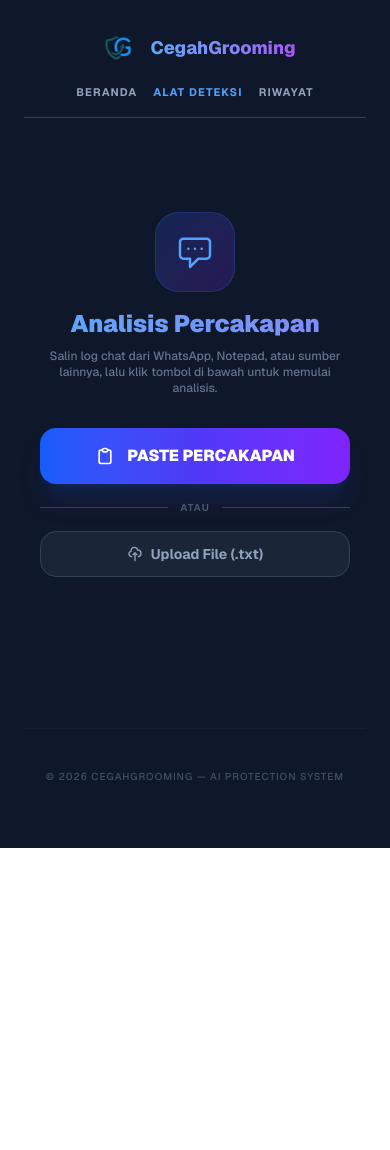
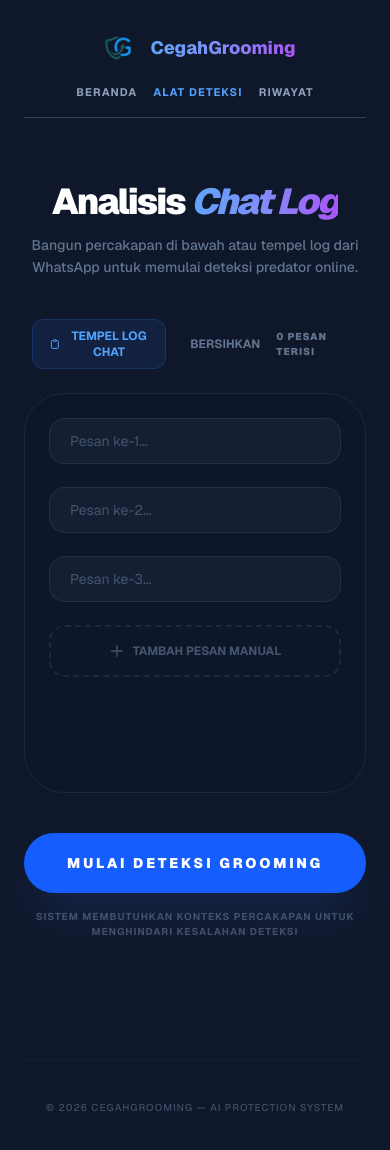
Before and after one commit to ilyfauzan/CegahGrooming, a Next.js app in the folder grooming-detector-ui/: page /detector in a window 390 px wide. Shown: the top 1150 px of the page. Before the commit the page ends 848 px from the top, so only its background shows below. Built offline with nearby package versions, Linux system fonts and the light colour scheme; no server answers.

Commit message:
Implementasi Dynamic Chat Input: Auto-split bubbles dan proteksi konteks minimal

```diff
--- /dev/null
+++ b/grooming-detector-ui/app/components/ChatInputBuilder.tsx
@@ -0,0 +1,165 @@
+"use client";
+import { useState, useRef, useEffect } from "react";
+
+interface ChatInputBuilderProps {
+  onAnalyze: (lines: string[]) => void;
+  isLoading: boolean;
+}
+
+export default function ChatInputBuilder({ onAnalyze, isLoading }: ChatInputBuilderProps) {
+  const [messages, setMessages] = useState<string[]>(["", "", ""]);
+  const scrollRef = useRef<HTMLDivElement>(null);
+
+  // Auto-scroll ke bawah saat pesan bertambah
+  useEffect(() => {
+    if (scrollRef.current) {
+      scrollRef.current.scrollTop = scrollRef.current.scrollHeight;
+    }
+  }, [messages.length]);
+
+  const handleMessageChange = (index: number, value: string) => {
+    const newMessages = [...messages];
+    newMessages[index] = value;
+    setMessages(newMessages);
+  };
+
+  const addMessage = () => {
+    setMessages([...messages, ""]);
+  };
+
+  const removeMessage = (index: number) => {
+    if (messages.length <= 1) {
+      setMessages([""]);
+      return;
+    }
+    const newMessages = messages.filter((_, i) => i !== index);
+    setMessages(newMessages);
+  };
+
+  const clearAll = () => {
+    if (confirm("Kosongkan semua pesan?")) {
+      setMessages(["", "", ""]);
+    }
+  };
+
+  const handlePaste = async () => {
+    try {
+      const text = await navigator.clipboard.readText();
+      if (!text) return;
+
+      // Bersihkan teks dan split berdasarkan baris
+      const lines = text
+        .split(/\n/)
+        .map(line => line.trim())
+        .filter(line => line.length > 0);
+
+      if (lines.length > 0) {
+        setMessages(lines);
+      }
+    } catch (err) {
+      alert("Gagal membaca clipboard. Pastikan izin diberikan.");
+    }
+  };
+
+  const handleAnalyze = () => {
+    const filteredMessages = messages.map(m => m.trim()).filter(m => m.length > 0);
+
+    if (filteredMessages.length < 3) {
+      alert("⚠️ Mohon masukkan minimal 3 pesan untuk deteksi yang akurat dan menghindari False Positive.");
+      return;
+    }
+
+    onAnalyze(filteredMessages);
+  };
+
+  return (
+    <div className="w-full max-w-2xl mx-auto space-y-6">
+      {/* Header Actions */}
+      <div className="flex items-center justify-between px-2">
+        <div className="flex gap-2">
+          <button
+            onClick={handlePaste}
+            className="flex items-center gap-2 px-4 py-2 bg-blue-500/10 border border-blue-500/20 rounded-xl text-blue-400 text-xs font-bold hover:bg-blue-500/20 transition-all"
+          >
+            <svg xmlns="http://www.w3.org/2000/svg" className="h-4 w-4" fill="none" viewBox="0 0 24 24" stroke="currentColor">
+              <path strokeLinecap="round" strokeLinejoin="round" strokeWidth={2} d="M9 5H7a2 2 0 00-2 2v12a2 2 0 002 2h10a2 2 0 002-2V7a2 2 0 00-2-2h-2M9 5a2 2 0 002 2h2a2 2 0 002-2M9 5a2 2 0 012-2h2a2 2 0 012 2" />
+            </svg>
+            TEMPEL LOG CHAT
+          </button>
+          <button
+            onClick={clearAll}
+            className="px-4 py-2 text-slate-500 text-xs font-bold hover:text-red-400 transition-all"
+          >
+            BERSIHKAN
+          </button>
+        </div>
+        <div className="text-[10px] font-black text-slate-500 uppercase tracking-widest">
+          {messages.filter(m => m.trim()).length} PESAN TERISI
+        </div>
+      </div>
+
+      {/* Chat Container */}
+      <div
+        ref={scrollRef}
+        className="relative bg-slate-900/50 border border-slate-800 rounded-[2.5rem] p-6 h-[400px] overflow-y-auto space-y-4 scroll-smooth custom-scrollbar"
+      >
+        {messages.map((msg, idx) => (
+          <div key={idx} className="flex items-start gap-3 group animate-in fade-in slide-in-from-bottom-2 duration-300">
+            <div className="flex-1 relative">
+              <textarea
+                value={msg}
+                onChange={(e) => handleMessageChange(idx, e.target.value)}
+                placeholder={`Pesan ke-${idx + 1}...`}
+                rows={1}
+                className="w-full bg-slate-800/50 border border-slate-700/50 rounded-2xl px-5 py-3 text-slate-200 text-sm focus:outline-none focus:ring-2 focus:ring-blue-500/50 focus:border-blue-500/50 resize-none transition-all placeholder:text-slate-600"
+                style={{ height: 'auto', minHeight: '44px' }}
+                onInput={(e) => {
+                  const target = e.target as HTMLTextAreaElement;
+                  target.style.height = 'auto';
+                  target.style.height = `${target.scrollHeight}px`;
+                }}
+              />
+              {/* Delete Button */}
+              <button
+                onClick={() => removeMessage(idx)}
+                className="absolute -right-2 -top-2 w-6 h-6 bg-slate-800 border border-slate-700 rounded-full flex items-center justify-center text-slate-500 hover:text-red-400 hover:border-red-400/50 opacity-0 group-hover:opacity-100 transition-all shadow-lg"
+              >
+                <svg xmlns="http://www.w3.org/2000/svg" className="h-3 w-3" fill="none" viewBox="0 0 24 24" stroke="currentColor">
+                  <path strokeLinecap="round" strokeLinejoin="round" strokeWidth={2} d="M6 18L18 6M6 6l12 12" />
+                </svg>
+              </button>
+            </div>
+          </div>
+        ))}
+
+        <button
+          onClick={addMessage}
+          className="w-full py-4 border-2 border-dashed border-slate-800 rounded-2xl text-slate-600 text-xs font-bold hover:border-slate-700 hover:text-slate-400 transition-all flex items-center justify-center gap-2"
+        >
+          <svg xmlns="http://www.w3.org/2000/svg" className="h-4 w-4" fill="none" viewBox="0 0 24 24" stroke="currentColor">
+            <path strokeLinecap="round" strokeLinejoin="round" strokeWidth={2} d="M12 4v16m8-8H4" />
+          </svg>
+          TAMBAH PESAN MANUAL
+        </button>
+      </div>
+
+      {/* Analyze Button */}
+      <div className="pt-4">
+        <button
+          onClick={handleAnalyze}
+          disabled={isLoading}
+          className={`w-full py-5 rounded-[2rem] font-black tracking-[0.2em] uppercase text-sm transition-all shadow-2xl ${
+            isLoading
+              ? "bg-slate-800 text-slate-500 cursor-not-allowed"
+              : "bg-blue-600 text-white shadow-blue-500/20 hover:scale-[1.02] hover:shadow-blue-500/40 active:scale-95"
+          }`}
+        >
+          {isLoading ? "Sedang Menganalisis..." : "Mulai Deteksi Grooming"}
+        </button>
+        <p className="text-center mt-4 text-slate-500 text-[10px] uppercase font-bold tracking-widest opacity-60">
+          Sistem membutuhkan konteks percakapan untuk menghindari kesalahan deteksi
+        </p>
+      </div>
+    </div>
+  );
+}
--- a/grooming-detector-ui/app/detector/page.tsx
+++ b/grooming-detector-ui/app/detector/page.tsx
@@ -3,7 +3,7 @@ import { useState, useRef } from "react";
 import { supabase } from "@/lib/supabase";
 
 import Navbar from "../components/Navbar";
-import PasteArea from "../components/PasteArea";
+import ChatInputBuilder from "../components/ChatInputBuilder";
 import ChatBubbleList, { ChatBubbleItem } from "../components/ChatBubbleList";
 import ResultSidebar from "../components/ResultDisplay";
 
@@ -19,7 +19,7 @@ export default function DetectorDashboard() {
     if (typeof window !== "undefined") {
       let id = localStorage.getItem("chat_session_id");
       if (!id) {
-        id = "user_" + Math.random().toString(36).substring(2, 9);
+        id = "ssn_" + Math.random().toString(36).substring(2, 9);
         localStorage.setItem("chat_session_id", id);
       }
       return id;
@@ -98,18 +98,18 @@ export default function DetectorDashboard() {
 
         // Simpan ke Supabase
         try {
-          await supabase.from("history_detection").insert([
-            {
-              text_input: line,
-              score: data.score,
-              status: data.status,
-              session_id: sessionId,
-              batch_id: batchId,
-              mode: data.mode_used || "auto",
-            },
-          ]);
-        } catch (e) {
-          console.error("Supabase Error:", e);
+          await supabase.from("grooming_logs").insert({
+            session_id: sessionId,
+            batch_id: batchId,
+            original_text: line,
+            translated_text: data.translated || line,
+            score: data.score,
+            status: data.status,
+            standalone_score: data.standalone_score || 0,
+            context_score: data.context_score || 0,
+          });
+        } catch (dbErr) {
+          console.error("DB Error:", dbErr);
         }
 
         // Small delay agar UI sempat render
@@ -180,7 +180,17 @@ export default function DetectorDashboard() {
 
         {/* STATE 1: Paste Area */}
         {view === "paste" && (
-          <PasteArea onMessagesReady={handleMessagesReady} loading={loading} />
+          <div className="flex-1 flex flex-col justify-center animate-in fade-in zoom-in-95 duration-700 py-10">
+            <div className="text-center mb-10 space-y-3">
+              <h2 className="text-4xl md:text-6xl font-black tracking-tighter text-white">
+                Analisis <span className="premium-text-vibrant italic">Chat Log</span>
+              </h2>
+              <p className="text-slate-500 text-sm md:text-base max-w-lg mx-auto leading-relaxed font-medium">
+                Bangun percakapan di bawah atau tempel log dari WhatsApp untuk memulai deteksi predator online.
+              </p>
+            </div>
+            <ChatInputBuilder onAnalyze={handleMessagesReady} isLoading={loading} />
+          </div>
         )}
 
         {/* STATE 2: Results (Chat Bubbles + Sidebar) */}
```
